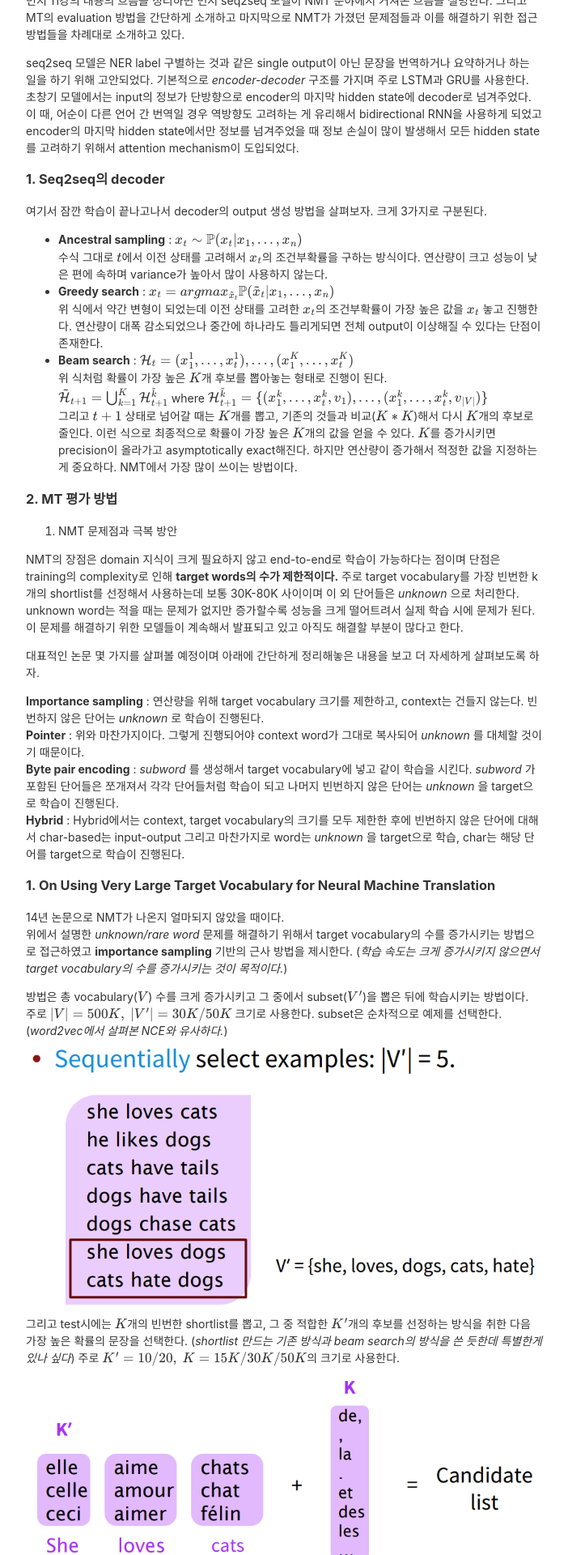
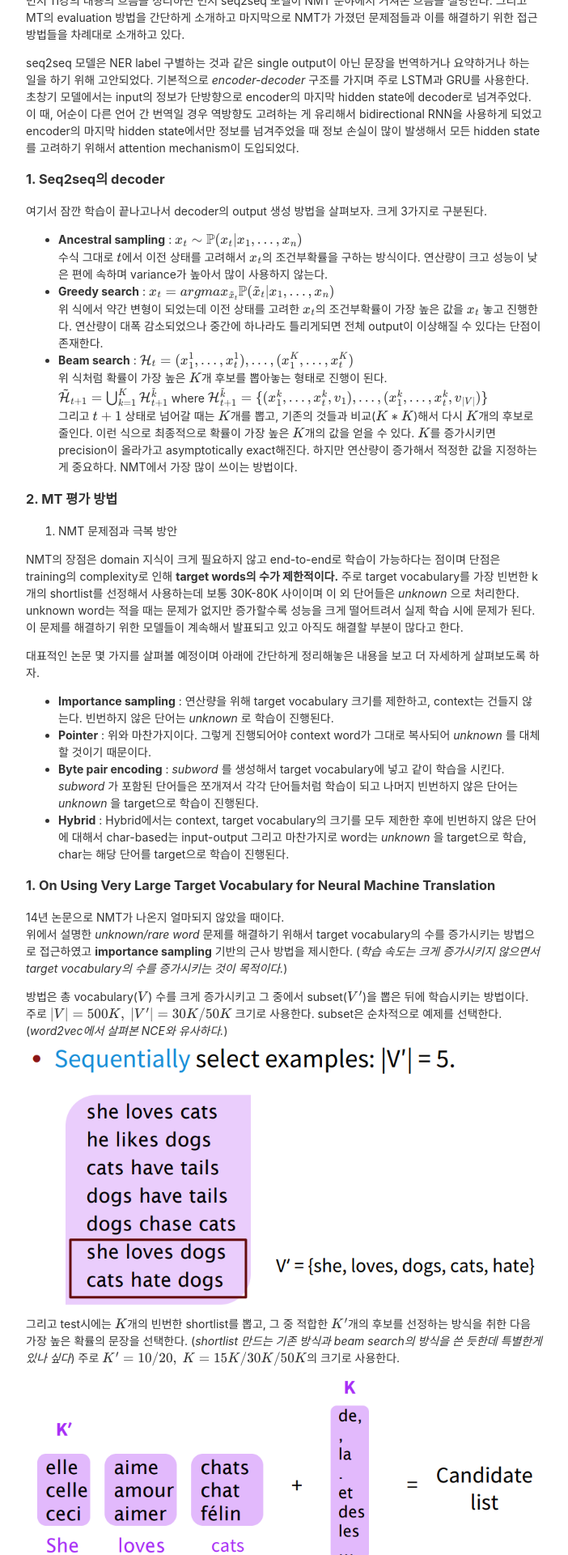
Before and after one commit to whikwon/deprecated_blog, a Jekyll site: the page built from _posts/2017-09-11-CS224n_Lecture11.md, in a window 1280 px wide. Shown: the part 470-2390 px from the top of the page at 81% size, without its empty margins (289-991 px from the left). Built offline with Jekyll 4.4.1, drawn with Linux system fonts in a browser that asks for light colours; nearby versions of some CDN libraries; formulas are drawn with MathJax 3; comment, search, counter and statistics services are not loaded.

```diff
--- a/_posts/2017-09-11-CS224n_Lecture11.md
+++ b/_posts/2017-09-11-CS224n_Lecture11.md
@@ -44,11 +44,11 @@ unknown word는 적을 때는 문제가 없지만 증가할수록 성능을 크
 
 대표적인 논문 몇 가지를 살펴볼 예정이며 아래에 간단하게 정리해놓은 내용을 보고 더 자세하게 살펴보도록 하자.
 
-**Importance sampling** : 연산량을 위해 target vocabulary 크기를 제한하고, context는 건들지 않는다. 빈번하지 않은 단어는 *unknown* 로 학습이 진행된다. <br>
-**Pointer** : 위와 마찬가지이다. 그렇게 진행되어야 context word가 그대로 복사되어 *unknown* 를 대체할 것이기 때문이다. <br>
-**Byte pair encoding** : *subword* 를 생성해서 target vocabulary에 넣고 같이 학습을 시킨다. *subword* 가 포함된 단어들은 쪼개져서 각각 단어들처럼 학습이 되고
+- **Importance sampling** : 연산량을 위해 target vocabulary 크기를 제한하고, context는 건들지 않는다. 빈번하지 않은 단어는 *unknown* 로 학습이 진행된다. <br>
+- **Pointer** : 위와 마찬가지이다. 그렇게 진행되어야 context word가 그대로 복사되어 *unknown* 를 대체할 것이기 때문이다. <br>
+- **Byte pair encoding** : *subword* 를 생성해서 target vocabulary에 넣고 같이 학습을 시킨다. *subword* 가 포함된 단어들은 쪼개져서 각각 단어들처럼 학습이 되고
 나머지 빈번하지 않은 단어는 *unknown* 을 target으로 학습이 진행된다. <br>
-**Hybrid** : Hybrid에서는 context, target vocabulary의 크기를 모두 제한한 후에 빈번하지 않은 단어에 대해서 char-based는 input-output
+- **Hybrid** : Hybrid에서는 context, target vocabulary의 크기를 모두 제한한 후에 빈번하지 않은 단어에 대해서 char-based는 input-output
 그리고 마찬가지로 word는 *unknown* 을 target으로 학습, char는 해당 단어를 target으로 학습이 진행된다.
 
 ### 1. On Using Very Large Target Vocabulary for Neural Machine Translation
```
